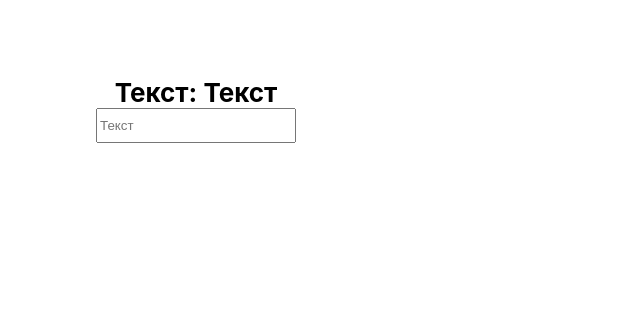
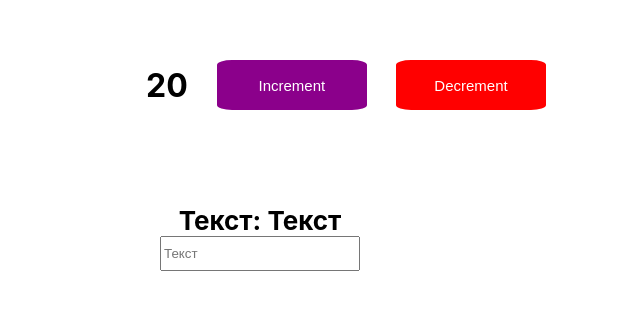
Before and after one commit to Huper12345/react-test-app, a React (Create React App) app: page / in a window 1280 px wide. Shown: the part 140-450 px from the top of the page, without its empty margins (54-694 px from the left). Built offline with nearby package versions, Linux system fonts and the light colour scheme.

Commit message:
update js

```diff
--- a/src/components/ControlInput/ControlInput.css
+++ b/src/components/ControlInput/ControlInput.css
@@ -5,6 +5,8 @@
     justify-content: center;
     align-items: center;
     min-height: 500px;
+    margin-top: 10%;
+    margin-left: 5%;
 }
 
 .Input-text {
--- a/src/pages/Home/Home.js
+++ b/src/pages/Home/Home.js
@@ -6,6 +6,7 @@ export const Home = () => {
   return (
     <div className="Home">
       <ControlInput />
+      <IncDec />
     </div>
   );
 };
--- a/src/pages/Home/Home.scss
+++ b/src/pages/Home/Home.scss
@@ -1,6 +1,4 @@
 .Home {
-  display: grid;
-  background-color: var(--black);
-  grid-template-columns: 0.8fr 3fr;
+  display: flex;
   position: relative;
 }
```
